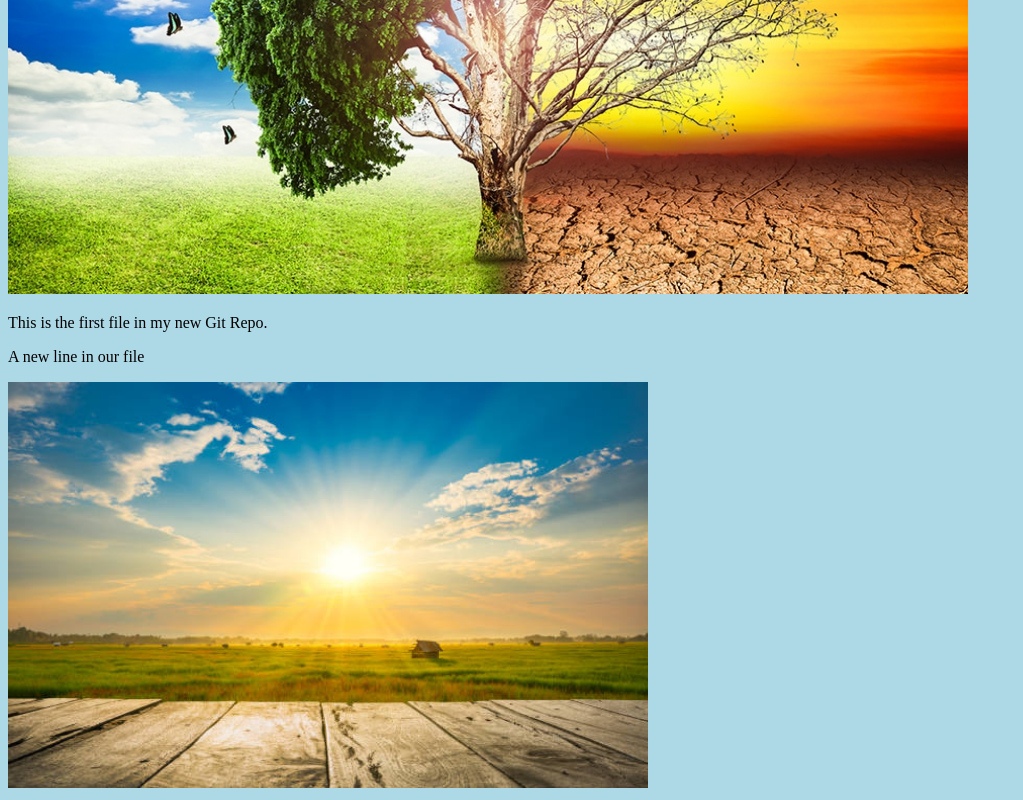
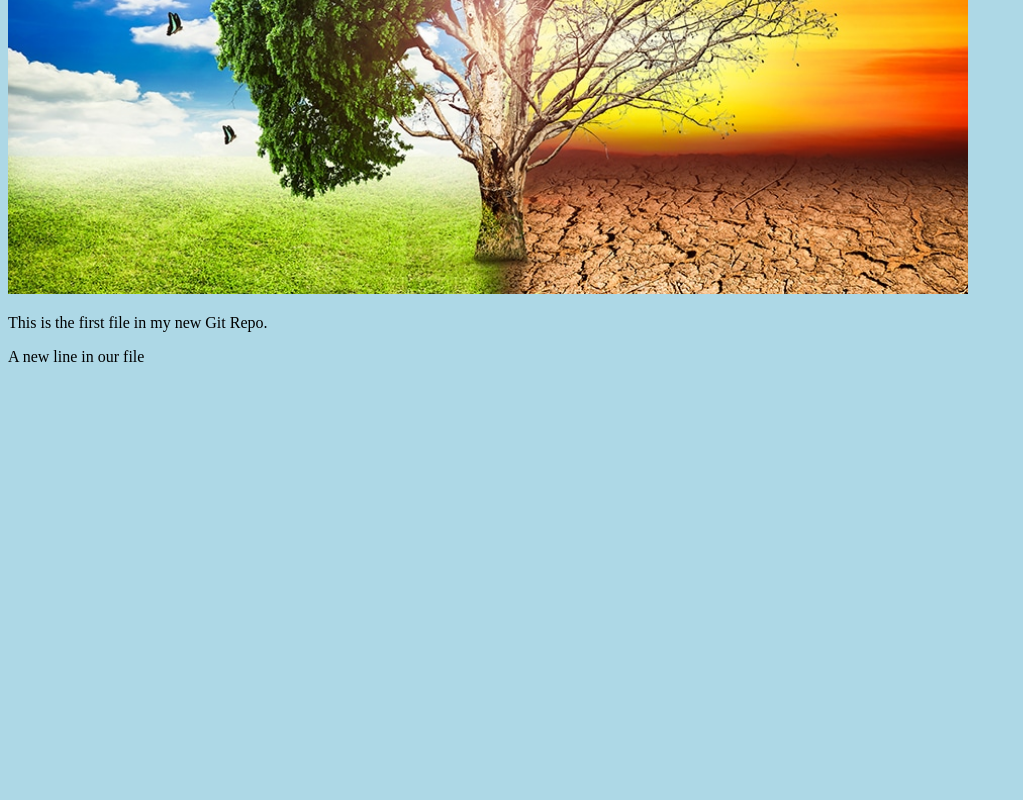
Before and after one commit to nathanielcobbinah/hello-world, a plain HTML site: page index.html in a window 1280 px wide. Shown: the part 351-1151 px from the top of the page, without its empty margins (0-1023 px from the left). After the commit the page ends 800 px from the top, so only its background shows below. Drawn offline with Linux system fonts and the light colour scheme.

Commit message:
Removed image

```diff
--- a/index.html
+++ b/index.html
@@ -16,7 +16,6 @@
 
     <p>A new line in our file</p>
 
-    <img src="sunny.jpg" style="width: 100%; max-width: 640px" alt="">
 
 </body>
 </html>
```
